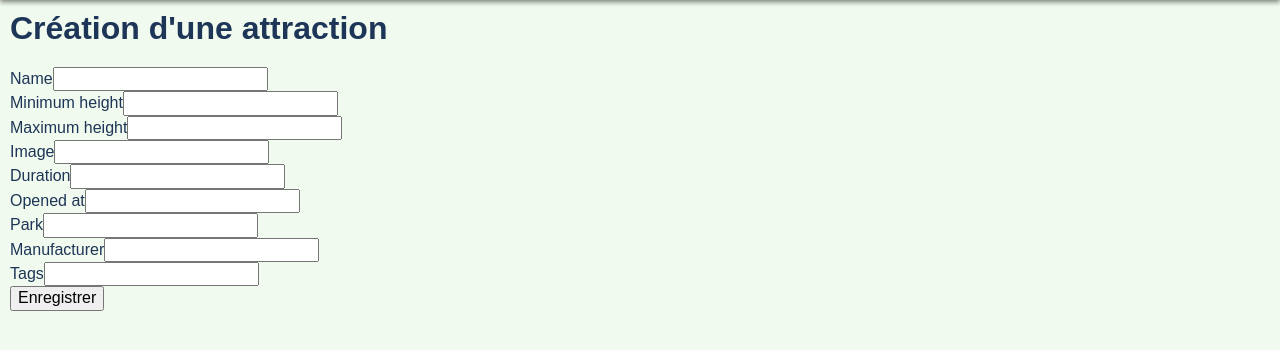
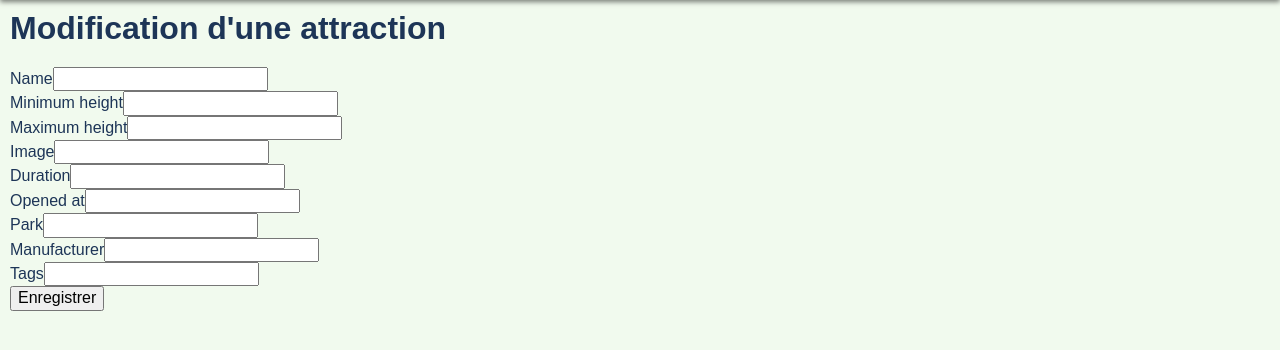
Before and after one commit to geopchn/coaster-world-tests, a Symfony app: template templates/coaster/form.html.twig in a window 1280 px wide. Shown: the part 70-420 px from the top of the page. Run offline with Twig, Linux system fonts and the light colour scheme; the template is opened without the code that fills it, so the values that code supplies are empty; form fields are guessed from the names that the template uses; style sheets or scripts are compiled from the project's sources; some libraries are stand-ins or nearby versions.

Commit message:
Edit form

```diff
--- a/src/Controller/CoasterController.php
+++ b/src/Controller/CoasterController.php
@@ -45,8 +45,10 @@ class CoasterController extends AbstractController
     #[Route('/{id}/edit', name: 'edit')]
     public function form(Request $request, EntityManagerInterface $em, ?Coaster $coaster = null): Response
     {
+        $isNew = false;
         if(!$coaster){
             $coaster = new Coaster();
+            $isNew = true;
         }
         $form = $this->createForm(CoasterType::class, $coaster);
 
@@ -56,7 +58,8 @@ class CoasterController extends AbstractController
             $em->persist($coaster);
             $em->flush();
 
-            $this->addFlash("success", "Votre attraction a bien été créé");
+            $message = "L'attraction a bien été " . ($isNew) ? "créé" : "modifé";
+            $this->addFlash("success", $message);
             return $this->redirectToRoute('coaster_view', [
                 'id' => $coaster->getId(),
             ]);
@@ -64,6 +67,7 @@ class CoasterController extends AbstractController
 
         return $this->render("coaster/form.html.twig", [
             "form" => $form->createView(),
+            "isNew" => $isNew,
         ]);
     }
 }
--- a/templates/coaster/form.html.twig
+++ b/templates/coaster/form.html.twig
@@ -1,11 +1,13 @@
 {% extends 'base.html.twig' %}
 
+{% set action = isNew ? "Création" : "Modification" %}
+
 {% block title %}
-    Création d'une attraction - {{ parent() }}
+    {{ action }} d'une attraction - {{ parent() }}
 {% endblock %}
 
 {% block body %}
-    <h1>Création d'une attraction</h1>
+    <h1>{{ action }} d'une attraction</h1>
 
     {{ form_start(form) }}
 
```
